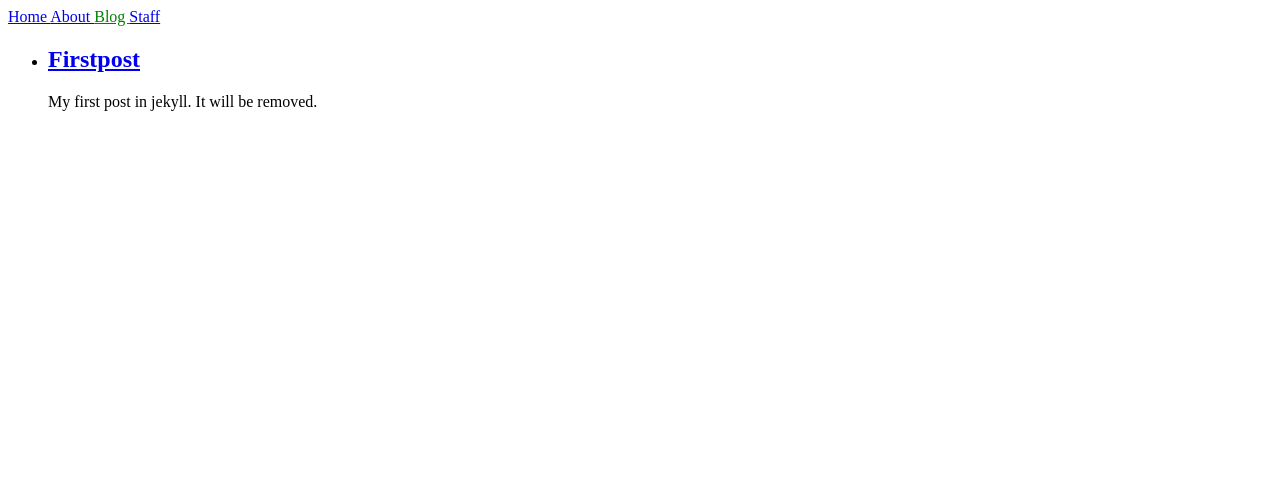
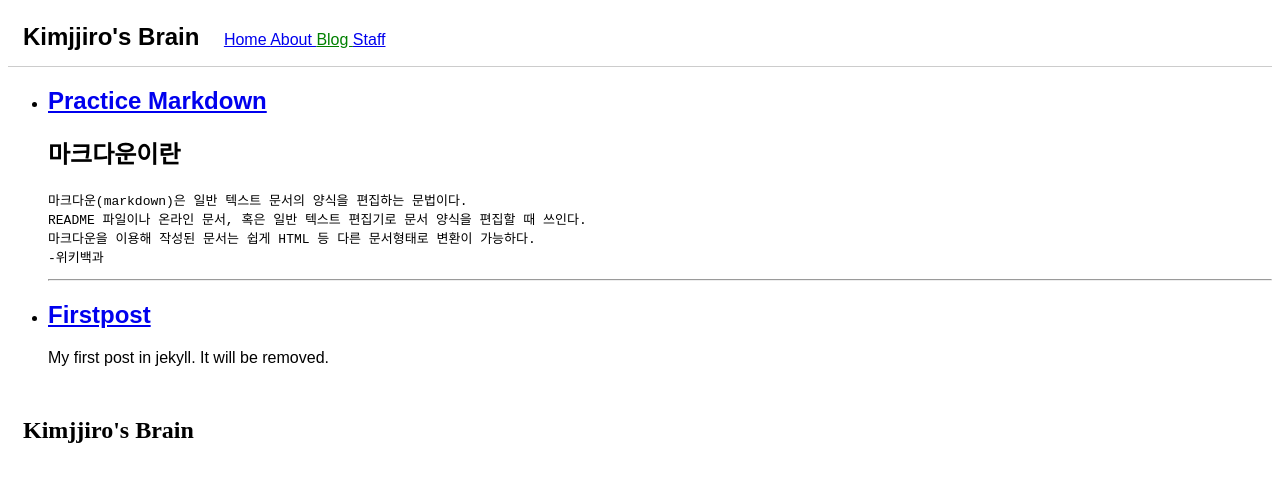
Before and after one commit to kimjjiro/kimjjiro.github.io, a Jekyll site: the page built from blog.md, in a window 1280 px wide. Shown: the top 482 px of the page. Built offline with Jekyll 4.4.1, drawn with Linux system fonts in a browser that asks for light colours; some web fonts are replaced.

Commit message:
Font, First Post

````diff
--- a/_config.yml
+++ b/_config.yml
@@ -1,23 +1,4 @@
-# Welcome to Jekyll!
-#
-# This config file is meant for settings that affect your whole blog, values
-# which you are expected to set up once and rarely edit after that. If you find
-# yourself editing this file very often, consider using Jekyll's data files
-# feature for the data you need to update frequently.
-#
-# For technical reasons, this file is *NOT* reloaded automatically when you use
-# 'bundle exec jekyll serve'. If you change this file, please restart the server process.
-#
-# If you need help with YAML syntax, here are some quick references for you:
-# https://learn-the-web.algonquindesign.ca/topics/markdown-yaml-cheat-sheet/#yaml
-# https://learnxinyminutes.com/docs/yaml/
-#
-# Site settings
-# These are used to personalize your new site. If you look in the HTML files,
-# you will see them accessed via {{ site.title }}, {{ site.email }}, and so on.
-# You can create any custom variable you would like, and they will be accessible
-# in the templates via {{ site.myvariable }}.
-
+# Informations
 title: Kimjjiro's Brain
 email: atotheha@gamil.com
 description:
@@ -25,8 +6,8 @@ baseurl: "/" # the subpath of your site, e.g. /blog
 url: "" # the base hostname & protocol for your site, e.g. http://example.com
 github_username:  kimjjiro
 
-# Build settings
-# theme: minima
+#
+google-font: "Montserrat|Noto+Sans+KR"
 plugins:
  - jekyll-feed
 
@@ -55,6 +36,8 @@ defaults:
       path: ""
     values:
       layout: "default"
+
+
 # Exclude from processing.
 # The following items will not be processed, by default.
 # Any item listed under the `exclude:` key here will be automatically added to
--- /dev/null
+++ b/_includes/footer.html
@@ -0,0 +1,3 @@
+<footer>
+    <h2>{{ site.title }}</h2>
+</footer>
--- /dev/null
+++ b/_includes/header.html
@@ -0,0 +1,10 @@
+<header>
+  <h2 class="title">{{ site.title }}</h2>
+  <nav class="navigation">
+    {% for item in site.data.navigation %}
+      <a href="{{ item.link }}" {% if page.url == item.link %}class="current"{% endif %}>
+        {{ item.name }}
+      </a>
+    {% endfor %}
+  </nav>
+</header>
--- a/_includes/navigation.html
+++ /dev/null
@@ -1,7 +0,0 @@
-<nav>
-  {% for item in site.data.navigation %}
-    <a href="{{ item.link }}" {% if page.url == item.link %}class="current"{% endif %}>
-      {{ item.name }}
-    </a>
-  {% endfor %}
-</nav>
--- a/_layouts/default.html
+++ b/_layouts/default.html
@@ -6,7 +6,12 @@
     <link rel="stylesheet" href="/assets/css/main.css" />
   </head>
   <body>
-    {% include navigation.html %}
-    {{ content }}
+    {% include header.html %}
+
+    <section class="body">
+      {{ content }}
+    </section>
+
+    {% include footer.html %}
   </body>
 </html>
--- /dev/null
+++ b/_posts/2020-03-12-practice-markdown.md
@@ -0,0 +1,274 @@
+# 마크다운이란
+```
+마크다운(markdown)은 일반 텍스트 문서의 양식을 편집하는 문법이다.
+README 파일이나 온라인 문서, 혹은 일반 텍스트 편집기로 문서 양식을 편집할 때 쓰인다.
+마크다운을 이용해 작성된 문서는 쉽게 HTML 등 다른 문서형태로 변환이 가능하다.
+-위키백과
+```
+-----
+
+# 작성 및 결과 예
+
+**1. Header**
+```
+# h1
+## h2
+### h3
+#### h4
+##### h5
+###### h6
+```
+
+# h1
+## h2
+### h3
+#### h4
+##### h5
+###### h6
+
+#### h1과 h2는 =, -로도 표현이 가능하다
+```
+h1
+==
+
+h2
+--
+```
+
+h1
+==
+
+h2
+--
+
+-----
+
+**2. 강조**
+
+```
+*single asterisks*
+_single underscores_
+**double asterisks**
+__double underscores__
+~~cancelline~~
+```
+
+*single asterisks*
+
+_single underscores_
+
+**double asterisks**
+
+__double underscores__
+
+~~cancelline~~
+
+-----
+
+**3. 줄바꿈**
+
+- 줄바꿈을 하기 위해서는 줄 마지막에 세칸이상을 띄어쓰기 해야 한다.
+```
+줄바꿈을 하기 위해서는 줄 마지막에 세칸이상을 띄어쓰기 해야 한다.___
+이렇게
+```
+줄바꿈을 하기 위해서는 줄 마지막에 세칸이상을 띄어쓰기 해야 한다.
+이렇게
+
+-----
+
+**4. BlockQuote**
+- `>` 문자를 이용한다.
+
+```
+> First blockquote
+>   > Second blockquote
+>   >   > Third blockquote
+```
+
+> First blockquote
+>   > Second blockquote
+>   >   > Third blockquote
+
+-----
+
+**5. 목록**
+- 순서가 있는 목록은 숫자와 점을 사용한다.
+
+```
+1. 첫번째
+2. 두번째
+3. 세번째
+```
+
+1. 첫번째
+2. 두번째
+3. 세번째
+
+- 순서가 없는 목록(*,+,- 지원)
+
+```
+* 첫번째
+    * 두번째
+        * 세번째
+
++ 첫번째
+    + 두번째
+        + 세번째
+
+- 첫번째
+    - 두번째
+        - 세번째
+```
+
+* 첫번째
+    * 두번째
+        * 세번째
+
++ 첫번째
+    + 두번째
+        + 세번째
+
+- 첫번째
+    - 두번째
+        - 세번째
+
+혼합해서 사용이 가능하다
+```
+* 첫번째
+    + 두번째
+        - 세번째
+            * 네번째
+```
+
+* 첫번째
+    + 두번째
+        - 세번째
+            * 네번째
+
+-----
+
+**6. 코드**
+- 들여쓰기
+4개의 공백 또는 하나의 탭으로 들여쓰기를 만나면 변환되며 들여쓰지 않은 행을 만날때까지 계속된다. (한줄 띄어쓰지 않으면 적용되지 않는다.)
+```
+start code block
+    code block
+end code block
+```
+start code block
+    code block
+end code block
+
+
+```
+start code block
+
+    code block
+
+end code block
+```
+
+start code block
+
+    code block
+
+end code block
+
+- 코드블럭
+
+아래처럼 2가지 방식을 이용할 수 있다.
+``<pre><code>{code}</code></pre>`` 이용방식
+```
+<pre>
+<code>
+public class BootSpringBootApplication {
+  public static void main(String[] args) {
+    System.out.println("Hello, Honeymon");
+  }
+}
+</code>
+</pre>
+```
+<pre>
+<code>
+public class BootSpringBootApplication {
+  public static void main(String[] args) {
+    System.out.println("Hello, Honeymon");
+  }
+}
+</code>
+</pre>
+
+<pre>
+<code>
+```
+public class BootSpringBootApplication {
+  public static void main(String[] args) {
+    System.out.println("Hello, Honeymon");
+  }
+}
+```
+</code>
+</pre>
+
+```
+public class BootSpringBootApplication {
+  public static void main(String[] args) {
+    System.out.println("Hello, Honeymon");
+  }
+}
+```
+
+-----
+
+**7. 수평선 <hr/>**
+- 아래는 모두 수평선을 만든다
+
+```
+***
+
+* * *
+
+*****
+
+-----
+
+---
+```
+
+***
+
+* * *
+
+*****
+
+-----
+
+---
+
+**8. 링크**
+- 참조링크
+
+```
+[link keyword][id]
+[id]: URL "Optional Title here"
+
+exam(한줄 비워야 적용된다.)
+Link: [Google][googlelink]
+
+[googlelink]: https://google.com "Go google"
+```
+
+Link: [Google][googlelink]
+
+[googlelink]: https://google.com "Go google"
+
+**9. 이미지**
+
+```
+![Alt text](/path/to/img.jpg)
+![Alt text](/path/to/img.jpg "Optional title")
+```
+
+이미지는 나중에 업로드 후 수정하겠다.
--- /dev/null
+++ b/_sass/base/_variables.scss
@@ -0,0 +1,5 @@
+$font-family-noto: 'Noto Sans KR', sans-serif;
+$font-family-mont: 'Montserrat', sans-serif;
+// $font-family-main: 'Nanum Gothic', sans-serif;
+// $font-family-headings: 'Nanum Gothic', sans-serif;
+// $font-family-headings: 'Nanum Gothic', sans-serif;
--- /dev/null
+++ b/_sass/footer.scss
@@ -0,0 +1,3 @@
+footer {
+    padding: 15px;
+}
--- /dev/null
+++ b/_sass/header.scss
@@ -0,0 +1,13 @@
+header {
+    padding: 15px;
+    border-bottom: thin solid #ccc;
+    font-family: "Noto Sans KR", font-family-noto, sans-serif;
+}
+
+header > * {
+    display: inline;
+}
+
+header > .title {
+    margin-right: 20px;
+}
--- a/_sass/main.scss
+++ b/_sass/main.scss
@@ -1,3 +1,11 @@
+* {
+    // border: thin solid #ccc;
+}
+
+.body {
+    font-family: "Montserrat", font-family-mont, sans-serif;
+}
+
 .current {
     color: green;
 }
--- a/assets/css/main.scss
+++ b/assets/css/main.scss
@@ -1,3 +1,6 @@
 ---
 ---
 @import "main";
+@import "header";
+@import "footer";
+@import url(https://fonts.googleapis.com/css?family=Montserrat|Noto+Sans+KR&display=swap://fonts.googleapis.com/earlyaccess/nanumgothiccoding.css);//google web font added
````
